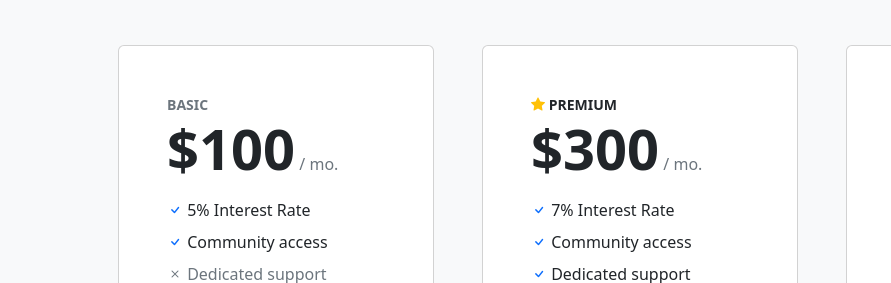
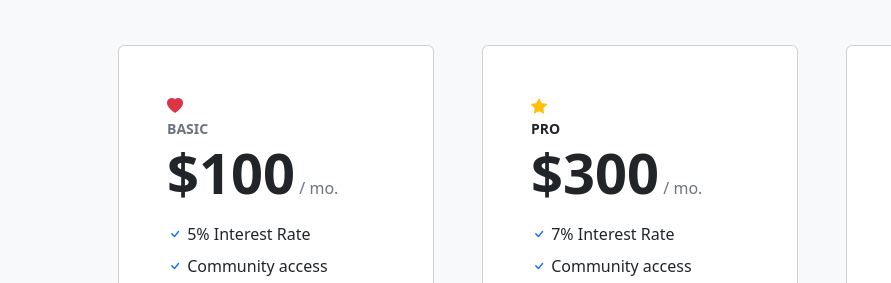
Before and after one commit to fintechsg-devtoolkit2/COM-FT-DEV2_MAR2024_T01, a plain HTML site: page frontend/public/index.html in a window 1280 px wide. Shown: the part 615-898 px from the top of the page, 0-891 px from the left. Drawn offline with nearby package versions, Linux system fonts and the light colour scheme.

Commit message:
Update index.html

```diff
--- a/frontend/public/index.html
+++ b/frontend/public/index.html
@@ -82,6 +82,7 @@
           <div class="col-lg-6 col-xl-4">
             <div class="card mb-5 mb-xl-0">
               <div class="card-body p-5">
+                <i class="bi bi-heart-fill text-danger"></i>
                 <div class="small text-uppercase fw-bold text-muted">Basic</div>
                 <div class="mb-3">
                   <span class="display-4 fw-bold">$100</span>
@@ -116,10 +117,8 @@
           <div class="col-lg-6 col-xl-4">
             <div class="card mb-5 mb-xl-0">
               <div class="card-body p-5">
-                <div class="small text-uppercase fw-bold">
-                  <i class="bi bi-star-fill text-warning"></i>
-                  Premium
-                </div>
+                <i class="bi bi-star-fill text-warning"></i>
+                <div class="small text-uppercase fw-bold">Pro</div>
                 <div class="mb-3">
                   <span class="display-4 fw-bold">$300</span>
                   <span class="text-muted">/ mo.</span>
@@ -153,6 +152,7 @@
           <div class="col-lg-6 col-xl-4">
             <div class="card">
               <div class="card-body p-5">
+                <i class="bi bi-rocket-takeoff-fill text-primary"></i>
                 <div class="small text-uppercase fw-bold text-muted">
                   Enterprise
                 </div>
```
